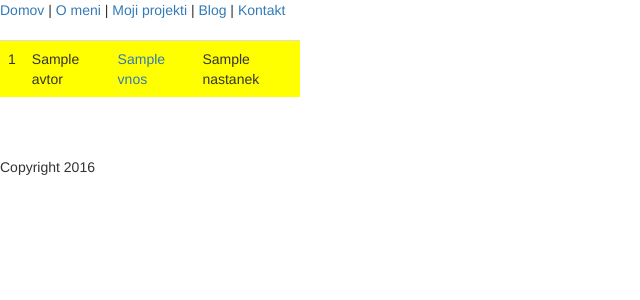
After one commit to rokj/gae-baza, a Python web app: template templates/seznam-sporocil.html in a window 1280 px wide. The commit adds this page. Shown: the top 300 px of the page, without its empty margins (0-640 px from the left). Run offline with Jinja, Linux system fonts and the light colour scheme; the template is opened without the code that fills it: most values are stand-ins (such as "Sample title", 1, 10 or a date in 2020); some libraries are stand-ins or nearby versions.

Commit message:
posamezna sporocila

```diff
--- a/models.py
+++ b/models.py
@@ -3,3 +3,5 @@ from google.appengine.ext import ndb
 
 class Sporocilo(ndb.Model):
     vnos = ndb.StringProperty()
+    nastanek = ndb.DateTimeProperty(auto_now_add=True)
+    avtor = ndb.StringProperty()
--- a/templates/base.html
+++ b/templates/base.html
@@ -3,6 +3,24 @@
     <head>
         <title>Moja spletna stran</title>
         <meta charset="utf-8">
+
+    <!-- Latest compiled and minified CSS -->
+    <link rel="stylesheet" href="https://maxcdn.bootstrapcdn.com/bootstrap/3.3.7/css/bootstrap.min.css" integrity="sha384-BVYiiSIFeK1dGmJRAkycuHAHRg32OmUcww7on3RYdg4Va+PmSTsz/K68vbdEjh4u" crossorigin="anonymous">
+
+    <!-- Optional theme -->
+    <link rel="stylesheet" href="https://maxcdn.bootstrapcdn.com/bootstrap/3.3.7/css/bootstrap-theme.min.css" integrity="sha384-rHyoN1iRsVXV4nD0JutlnGaslCJuC7uwjduW9SVrLvRYooPp2bWYgmgJQIXwl/Sp" crossorigin="anonymous">
+
+    <!-- Latest compiled and minified JavaScript -->
+    <script src="https://maxcdn.bootstrapcdn.com/bootstrap/3.3.7/js/bootstrap.min.js" integrity="sha384-Tc5IQib027qvyjSMfHjOMaLkfuWVxZxUPnCJA7l2mCWNIpG9mGCD8wGNIcPD7Txa" crossorigin="anonymous"></script>
+
+
+    <style>
+        .table {
+            width: 300px;
+            background-color: yellow;
+        }
+    </style>
+
     </head>
 
     <body>
--- /dev/null
+++ b/templates/seznam-sporocil.html
@@ -0,0 +1,23 @@
+{% extends "base.html" %}
+
+{% block glavna_vsebina %}
+<br />
+<br />
+
+<div>
+    <table class="table">
+        {% for s in seznam %}
+            <tr>
+                <td>{{ s.key.id() }}</td>
+                <td>{% if s.avtor %}{{ s.avtor }}{% endif %}</td>
+                <td><a href="/sporocilo/{{ s.key.id() }}/">{{ s.vnos }}</a></td>
+                <td>{%if s.nastanek %}{{ s.nastanek }}{% endif %}</td>
+            </tr>
+        {% endfor %}
+    </table>
+</div>
+
+<br />
+<br />
+
+{% endblock glavna_vsebina %}
--- a/templates/vpisi-sporocilo.html
+++ b/templates/vpisi-sporocilo.html
@@ -6,7 +6,9 @@
 
 <form action="" method="post">
 
-    <input type="text" id="vnos" name="vnos" />
+    Vnos: <input type="text" id="vnos" name="vnos" /> <br />
+    Avtor: <input type="text" id="avtor" name="avtor" /> <br/>
+    Nastanek: <input type="text" id="nastanek" name="nastanek" /><br />
 
     <input type="submit" id="submit" name="submit" value="Potrdi" />
 
```
Also changed, not shown: main.py (+29 -2 lines), templates/posamezno-sporocilo.html (added, +9 -0 lines), 2 other files.
